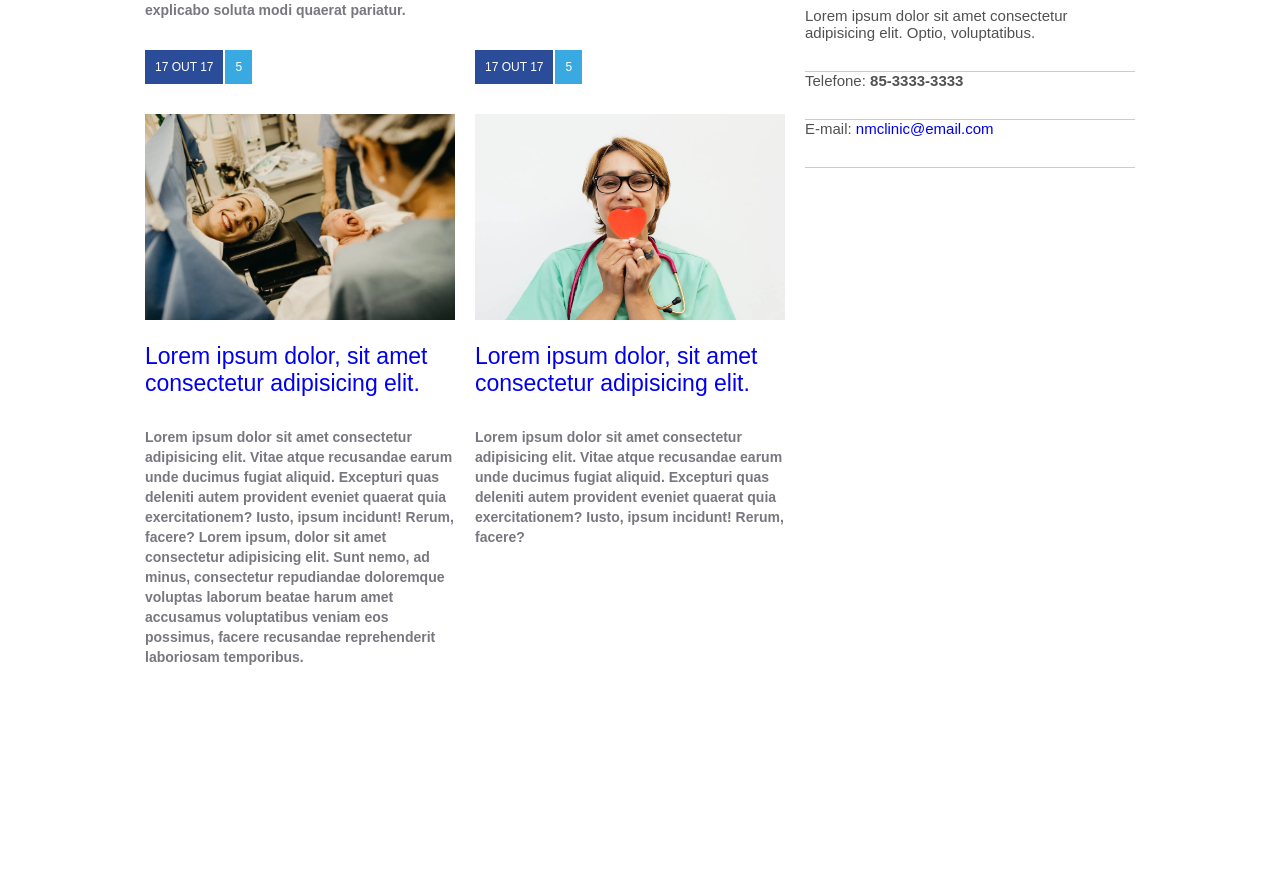
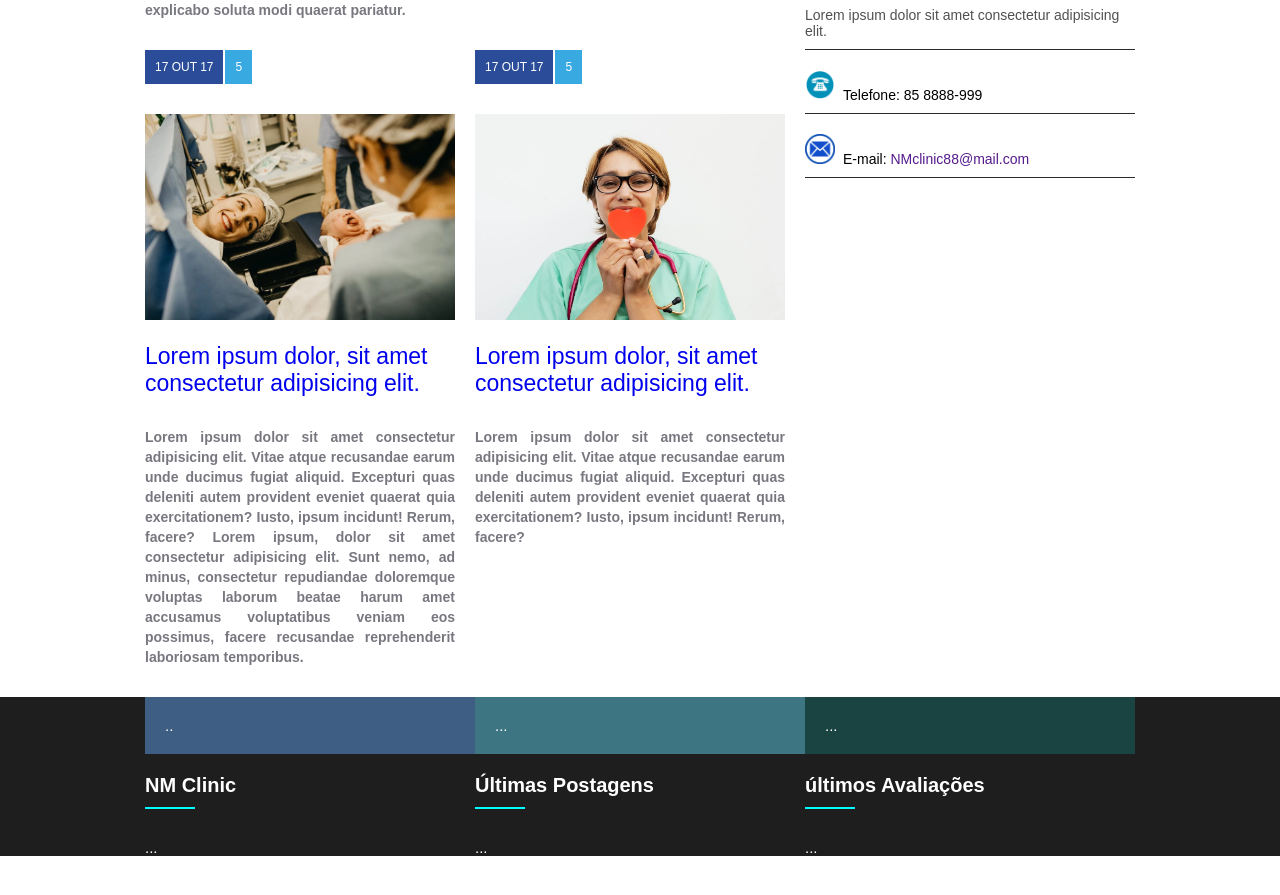
Before and after one commit to mateusChagas-pw/site-centroMedico, a plain HTML site: page index.html in a window 1280 px wide. Shown: the part 1463-2358 px from the top of the page. After the commit the page ends 2319 px from the top, so only its background shows below. Drawn offline with Linux system fonts and the light colour scheme.

Commit message:
inicializando o rodape

```diff
--- a/css/estilo.css
+++ b/css/estilo.css
@@ -3,9 +3,6 @@
     margin: 0;
     padding: 0;
     font-family: Arial, Helvetica, sans-serif;
-}
-body {
-    padding-bottom: 200px;
 }
 
 header {
@@ -231,6 +228,7 @@ article .resumo_noticia {
     color: #0018;
     font-weight: bold;
     margin-bottom: 30px;
+    text-align: justify;
 }
 
 .departamentos {
@@ -249,15 +247,71 @@ article .resumo_noticia {
 
 .marque_consulta {
     color: #515151;
-    display: flex;
-    flex-direction: column;
+    font-size: 14px;
+    border-bottom: 1px solid #2c2c2c;
+    margin-bottom: 10px;
+    margin-top: 10px;
+    padding-bottom: 10px;
 }
 
-.marque_consulta a {
+#tel, #email, #endereco {
+    font-size: 14px;
+    color: #000;
+    border-bottom: 1px solid #2c2c2c;
+    margin-bottom: 20px;
+    margin-top: 20px;
+    padding-bottom: 10px;
+}
+
+#tel img {
+    max-width: 30px;
+    margin-right: 8px;
+}
+#email img {
+    max-width: 30px;
+    margin-right: 8px;
+}
+#email a {
     text-decoration: none;
 }
 
-.marque_consulta div {
-    padding-bottom: 30px;
-    border-bottom: 1px solid #ccc;
+footer {
+    display: flex;
+    justify-content: center;
+    background-color: #1e1e1e;
 }
+
+.footer-menu {
+    display: flex;
+}
+
+.fm-1, .fm-2, .fm-3 {
+    flex: 1;
+    padding: 20px;
+    color: #fff;
+}
+
+.fm-1 {
+    background-color: rgba(95, 160, 235, 0.493);
+}
+
+.fm-2 {
+    background-color: rgba(95, 207, 235, 0.493);
+}
+
+.fm-3 {
+    background-color: rgba(16, 180, 172, 0.253);
+}
+
+.footer-area {
+    display: flex;
+    color: #fff;
+}
+
+.footer-area-item {
+    flex: 1;
+}
+
+footer .setor-titulo-texto{
+    color: #fff;
+}
--- a/index.html
+++ b/index.html
@@ -215,19 +215,14 @@
 
                     <div class="setor-body">
                         <div class="marque_consulta">
-                            <div>
-                                Lorem ipsum dolor sit amet consectetur adipisicing elit. Optio, voluptatibus.
-                            </div>
-
-                             <div class="telefone">
-                                Telefone: <strong>85-3333-3333</strong>
-                            </div>
-                            <div class="email">
-                                 E-mail: <a href="#">nmclinic@email.com</a>
-                            </div>
-
+                            Lorem ipsum dolor sit amet consectetur adipisicing elit.
                         </div>
-
+                        <div id="tel">
+                            <img src="css/imagens/icone-redondo-de-telefone.png" alt="icone-telefone">Telefone: 85 8888-999
+                        </div>
+                        <div id="email">
+                            <img width="30px" margin-rigth="5px" src="css/imagens/Icone-email.png" alt="icone-email">E-mail: <a href="">NMclinic88@mail.com</a>
+                        </div>
 
                     </div>
                 </div>
@@ -235,6 +230,77 @@
         </div>
     </section>
 
+    <footer>
+        <div class="container coluna" >
+            <div class="footer-menu">
+                <div class="fm-1">
+                    ..
+                </div>
+                <div class="fm-2">
+                    ...
+                </div>
+                <div class="fm-3">
+                    ...
+                </div>
+            </div>
+
+            <div class="footer-area">
+                <div class="footer-area-item">
+
+                    <div class="setor">
+                        <div class="setor-titulo">
+                            <div class="setor-titulo-texto">
+                                NM Clinic
+                            </div>
+                            <div class="setor-barra"></div>
+                        </div>
+
+                        <div class="setor-body">
+                            ...
+                        </div>
+
+                    </div>
+                </div>
+
+                <div class="footer-area-item">
+                    <div class="setor">
+                        <div class="setor-titulo">
+                            <div class="setor-titulo-texto">
+                                Últimas Postagens
+                            </div>
+                            <div class="setor-barra"></div>
+                        </div>
+
+                        <div class="setor-body">
+                            ...
+                        </div>
+
+                    </div>
+                </div>
+
+                <div class="footer-area-item">
+                    <div class="setor">
+                        <div class="setor-titulo">
+                            <div class="setor-titulo-texto">
+                                últimos Avaliações
+                            </div>
+                            <div class="setor-barra"></div>
+                        </div>
+
+                        <div class="setor-body">
+                            ...
+                        </div>
+
+                    </div>
+                </div>
+
+            </div>
+
+        </div>
+
+
+
+    </footer>
 
 </body>
 </html>
```
